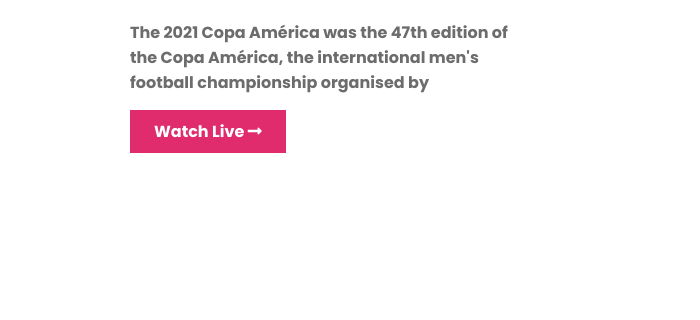
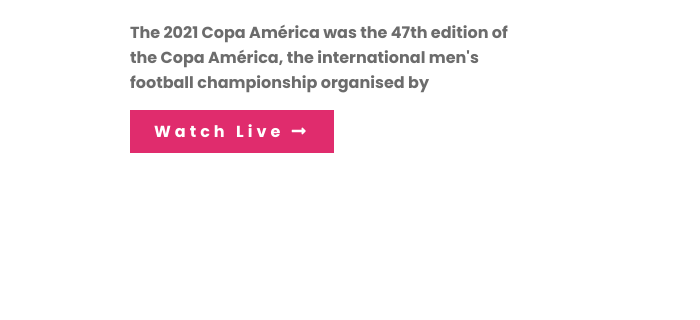
Before and after one commit to farukwebcode21/football, a plain HTML site: page index.html in a window 1280 px wide. In both pictures the pointer is over the link 207 px from the left and 3309 px from the top of the page. Shown: the part 3178-3498 px from the top of the page, 0-700 px from the left. Drawn offline with Linux system fonts and the light colour scheme.

Commit message:
highlight button hover ffect add

```diff
--- a/asset/style.css
+++ b/asset/style.css
@@ -148,6 +148,9 @@ body{
     transition: 0.5s;
     text-decoration: none;
 }
+.highlight-text a:hover{
+    letter-spacing: 4px;
+}
 .highlight-image{
     margin-left: 0px;
 }
```
